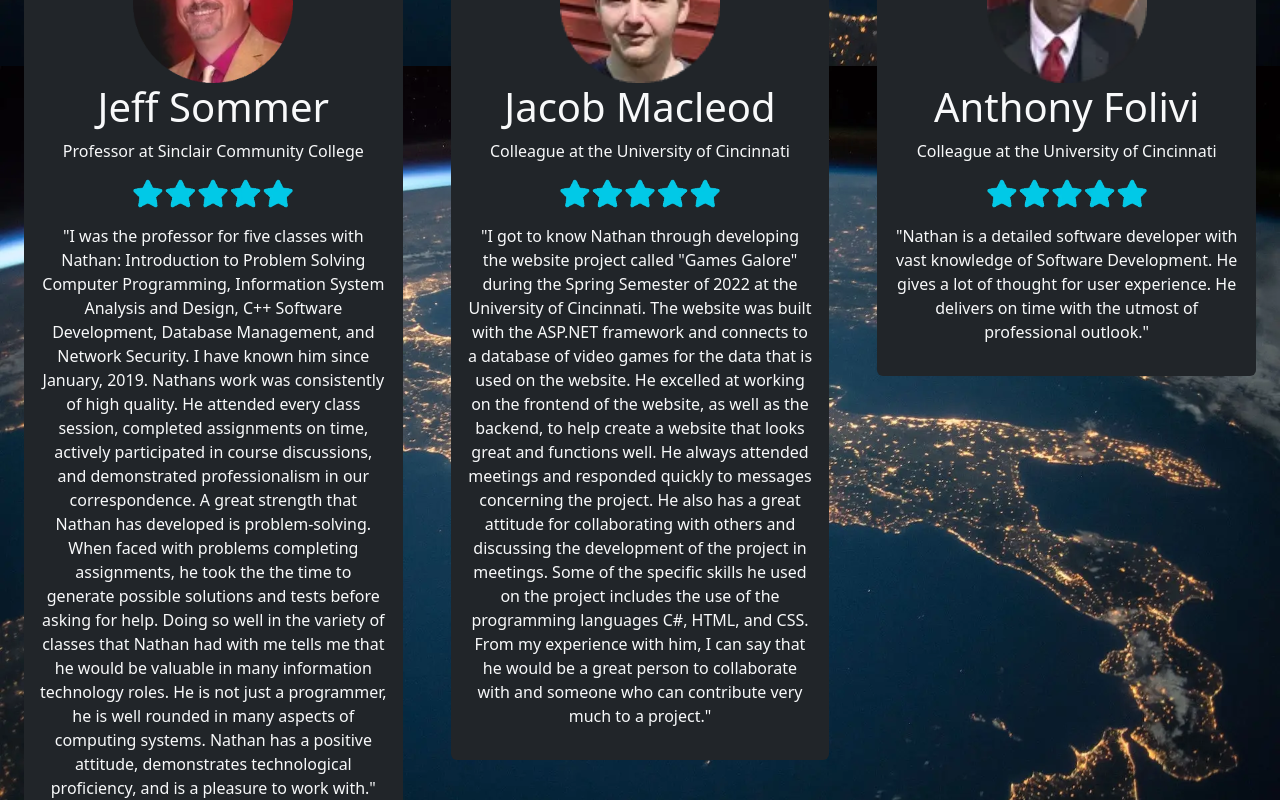
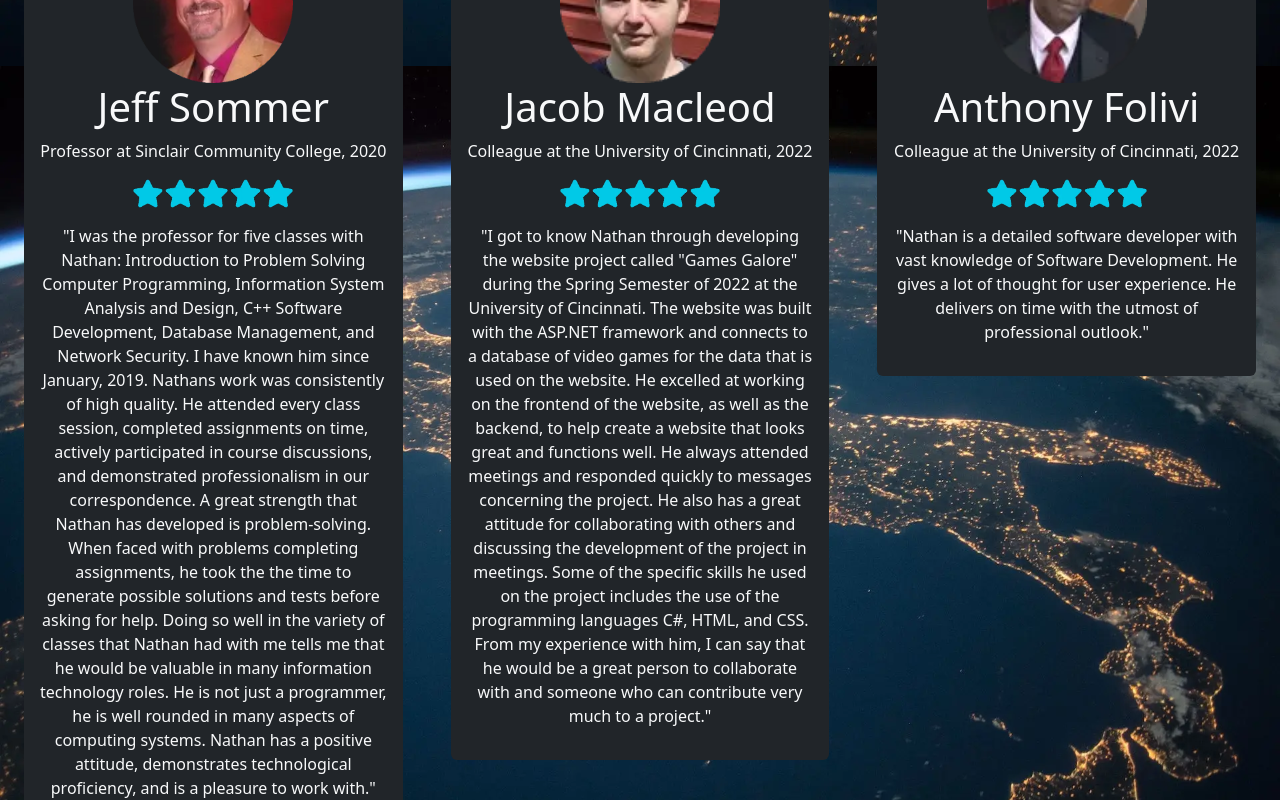
Before and after one commit to nathan-wick/nathan-wick-old, a React (Create React App) app in the folder nathan-wick/: page / in a window 1280 px wide. Shown: the part 4660-5460 px from the top of the page. Built offline with nearby package versions, Linux system fonts and the light colour scheme.

Commit message:
Minor Changes

```diff
--- a/nathan-wick/src/components/views/About.tsx
+++ b/nathan-wick/src/components/views/About.tsx
@@ -120,50 +120,50 @@ const testimonials = [
     {
         image: AbbyStroupImage,
         name: 'Abby Stroup',
-        relation: 'Colleague at the University of Cincinnati',
+        relation: 'Colleague at the University of Cincinnati, 2022',
         text: '"Nathan and I worked in a group together for a Fundamentals of IT class at the University of Cincinnati. Nathan was an extremely valuable teammate during this project as he absolutely went above and beyond with the requirements for the assignment. He has great technical expertise in software development and works very well with others. Any team/company would be lucky to have him!"',
     },
     {
         image: BlakeSchriewerImage,
         name: 'Blake Schriewer',
-        relation: 'Colleague at the University of Cincinnati',
+        relation: 'Colleague at the University of Cincinnati, 2022',
         text: '"Nathan and I worked on a web application together and he went above and beyond to make it stand out. You can tell Nathan has a genuine passion for Software Development just by hearing the way he talks about his projects. Nathan is exactly the type of teammate you would want to work along side of. Nathan makes great suggestions, listens, and includes everyone. Working with Nathan was a pleasure."',
     },
     {
         image: DerrickAdkinsImage,
         name: 'Derrick Adkins',
-        relation: 'Colleague at the University of Cincinnati',
+        relation: 'Colleague at the University of Cincinnati, 2022',
         text: '"I worked with Nathan on a final project in a Web Development course at UC, in which he was an essential part of the group. He facilitated the development of the plan to execute and the delegation of tasks to team members as well as contributing a generous amount to the repository. Nathan is a strong programmer with good communication skills and I would be happy to collaborate with him again."',
     },
     {
         image: JeffSommerImage,
         name: 'Jeff Sommer',
-        relation: 'Professor at Sinclair Community College',
+        relation: 'Professor at Sinclair Community College, 2020',
         text: '"I was the professor for five classes with Nathan: Introduction to Problem Solving Computer Programming, Information System Analysis and Design, C++ Software Development, Database Management, and Network Security. I have known him since January, 2019. Nathans work was consistently of high quality. He attended every class session, completed assignments on time, actively participated in course discussions, and demonstrated professionalism in our correspondence. A great strength that Nathan has developed is problem-solving. When faced with problems completing assignments, he took the the time to generate possible solutions and tests before asking for help. Doing so well in the variety of classes that Nathan had with me tells me that he would be valuable in many information technology roles. He is not just a programmer, he is well rounded in many aspects of computing systems. Nathan has a positive attitude, demonstrates technological proficiency, and is a pleasure to work with."',
     },
     {
         image: JacobMacleodImage,
         name: 'Jacob Macleod',
-        relation: 'Colleague at the University of Cincinnati',
+        relation: 'Colleague at the University of Cincinnati, 2022',
         text: '"I got to know Nathan through developing the website project called "Games Galore" during the Spring Semester of 2022 at the University of Cincinnati. The website was built with the ASP.NET framework and connects to a database of video games for the data that is used on the website. He excelled at working on the frontend of the website, as well as the backend, to help create a website that looks great and functions well. He always attended meetings and responded quickly to messages concerning the project. He also has a great attitude for collaborating with others and discussing the development of the project in meetings. Some of the specific skills he used on the project includes the use of the programming languages C#, HTML, and CSS. From my experience with him, I can say that he would be a great person to collaborate with and someone who can contribute very much to a project."',
     },
     {
         image: AnthonyFoliviImage,
         name: 'Anthony Folivi',
-        relation: 'Colleague at the University of Cincinnati',
+        relation: 'Colleague at the University of Cincinnati, 2022',
         text: '"Nathan is a detailed software developer with vast knowledge of Software Development. He gives a lot of thought for user experience. He delivers on time with the utmost of professional outlook."',
 
     },
     {
         image: AlexisConnerImage,
         name: 'Alexis Conner',
-        relation: 'Colleague at the University of Cincinnati',
+        relation: 'Colleague at the University of Cincinnati, 2022',
         text: '"Nathan goes above and beyond to help his teammates no matter the situation. He always makes sure everyone feels included and is a great peer, as well as a leader!"',
     },
     {
         image: AlexanderSpurlockImage,
         name: 'Alexander Spurlock',
-        relation: 'Colleague at the University of Cincinnati',
+        relation: 'Colleague at the University of Cincinnati, 2022',
         text: '"It was very enjoyable to work with Nathan on our Android app project. He organized, and attended of course, all of the meetings. Additionally, he reached out to others if he saw them struggle by giving unique perspectives and just a helping hand. Nathan is a good teammate to have and I look forward to working with him some, if such a time arises."',
     },
 ];
--- a/nathan-wick/src/components/views/Projects.tsx
+++ b/nathan-wick/src/components/views/Projects.tsx
@@ -15,7 +15,7 @@ const AndroidContent = () => {
                 For this project, I
             </p>
             <ul>
-                <li>Was the Scrum Master and worked with an agile team of 6 Software Developers</li>
+                <li>Was the Scrum Master for an agile team of 6 Software Developers</li>
                 <li>Learned how to use the SCRUM project management framework, Android Studio IDE, Kotlin programming language, and much more</li>
             </ul>
             <hr />
--- a/nathan-wick/src/components/views/blogs/EightEssentialTypescriptDataStructures.tsx
+++ b/nathan-wick/src/components/views/blogs/EightEssentialTypescriptDataStructures.tsx
@@ -90,10 +90,31 @@ console.log(nextPerson);
 console.log(peopleInLine);`}
                 isMobile={props.isMobile} />
             <Heading
-                text='Set'
+                text='Array'
                 isMobile={props.isMobile} />
             <Text
-                text='Sets store unique elements of the same type in a sorted order.'
+                text='Arrays store data of the same type. Data can be accessed anywhere within an array.'
+                isMobile={props.isMobile} />
+            <CodeBlock
+                text={`/*
+    Array Data Structure Typescript Code Example
+    By Nathan Wick
+*/
+
+const colors: string[] = [ 'Red', 'Blue', 'Yellow' ];
+
+// Output: 3
+console.log(colors.length);
+
+// Output: Red
+console.log(colors[0]);
+// Output: Yellow
+console.log(colors[2]);
+
+colors[1] = 'Green';
+
+// Output: Red, Green, Yellow
+console.log(colors)`}
                 isMobile={props.isMobile} />
             <Heading
                 text='Hash Table'
```
